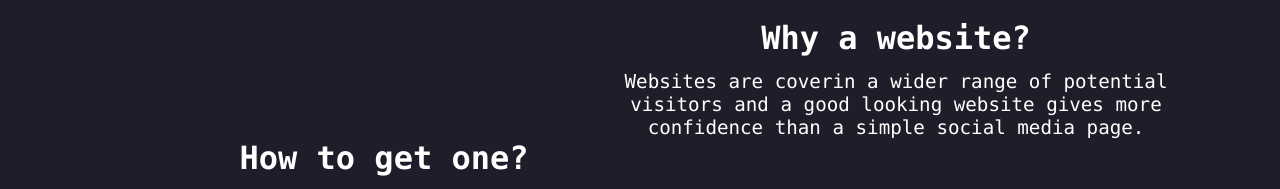
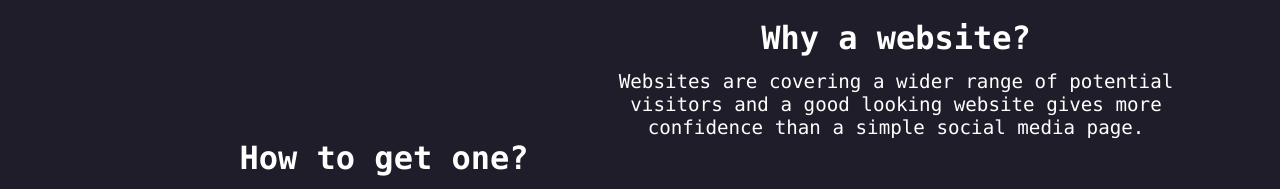
Before and after one commit to Cristi977/personal, a plain HTML site: page index.html in a window 1280 px wide. Shown: the part 1804-1993 px from the top of the page. Drawn offline with Linux system fonts and the light colour scheme.

Commit message:
Update index.html

```diff
--- a/index.html
+++ b/index.html
@@ -84,7 +84,7 @@
         <div class="second">
             <div class="container">
                 <h2>Why a website?</h2>
-                <p>Websites are coverin a wider range of potential visitors and a good looking website gives more confidence than a simple social media page.</p>
+                <p>Websites are covering a wider range of potential visitors and a good looking website gives more confidence than a simple social media page.</p>
             </div>
         </div>
         <div class="third">
```
